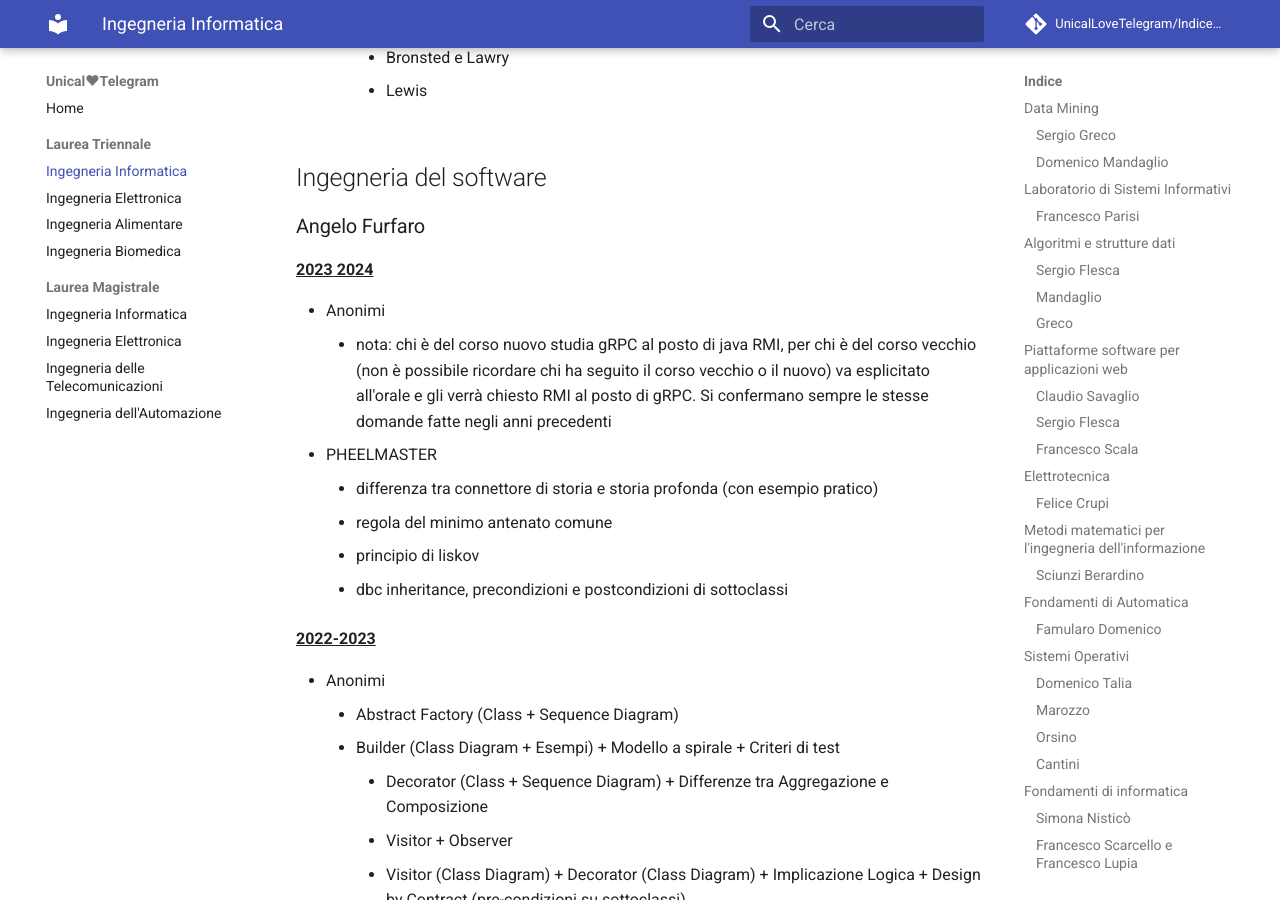
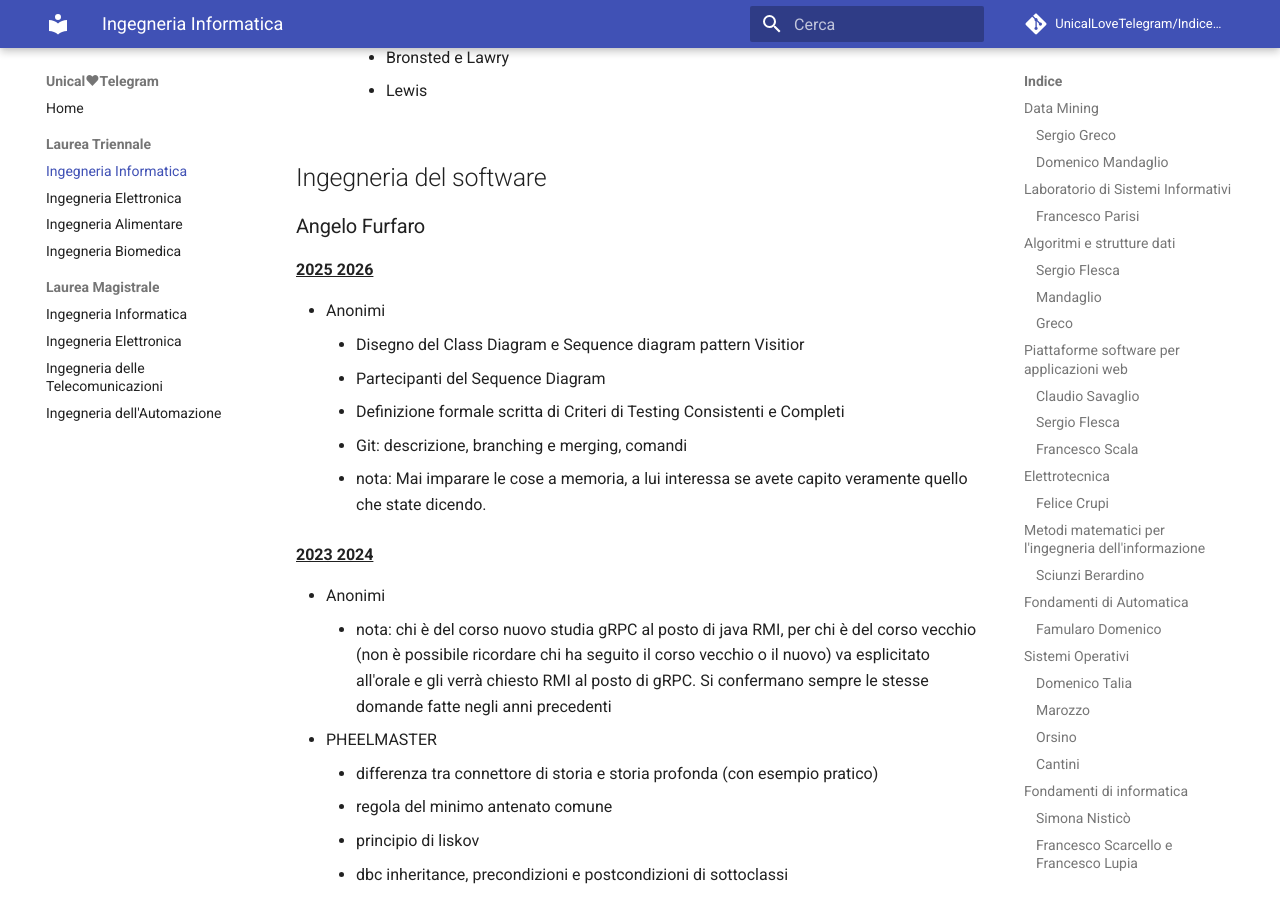
Before and after one commit to UnicalLoveTelegram/IndiceArgomentiOrale, an MkDocs documentation site: the page built from docs/laurea-triennale/ingegneria-informatica.md, in a window 1280 px wide and 900 px high, scrolled down 50690 px. Built offline with MkDocs 1.6.1 and Material for MkDocs 9.7.7, drawn with Linux system fonts in a browser that asks for light colours; comment, search, counter and statistics services are not loaded.

Commit message:
aggiunta testimonianza ingegneria software (#80)

```diff
--- a/docs/laurea-triennale/ingegneria-informatica.md
+++ b/docs/laurea-triennale/ingegneria-informatica.md
@@ -1618,6 +1618,15 @@ malloc(sizeof(int)*(i+1));
 
 ### Angelo Furfaro
 
+**<u>2025 2026</u>**
+
+- Anonimi
+    - Disegno del Class Diagram e Sequence diagram pattern Visitior
+    - Partecipanti del Sequence Diagram
+    - Definizione formale scritta di Criteri di Testing Consistenti e Completi
+    - Git: descrizione, branching e merging, comandi
+    - nota: Mai imparare le cose a memoria, a lui interessa se avete capito veramente quello che state dicendo.
+
 **<u>2023 2024</u>**
 
 - Anonimi
```
